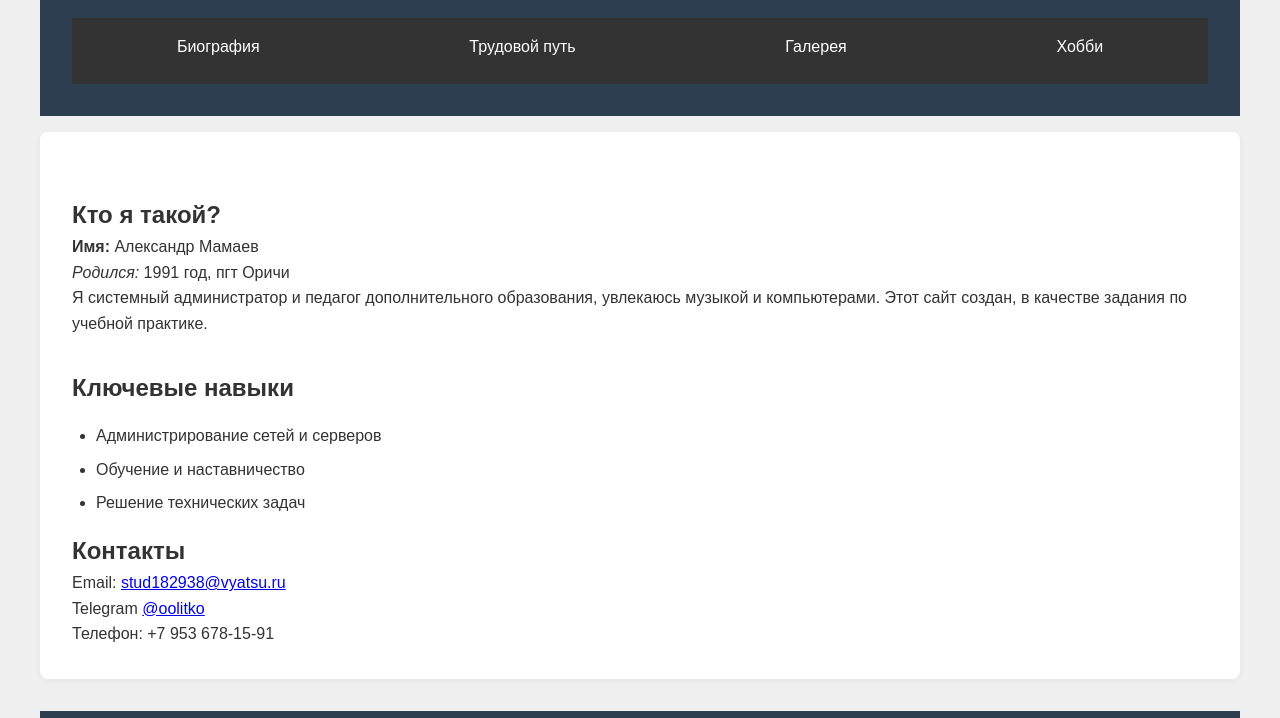
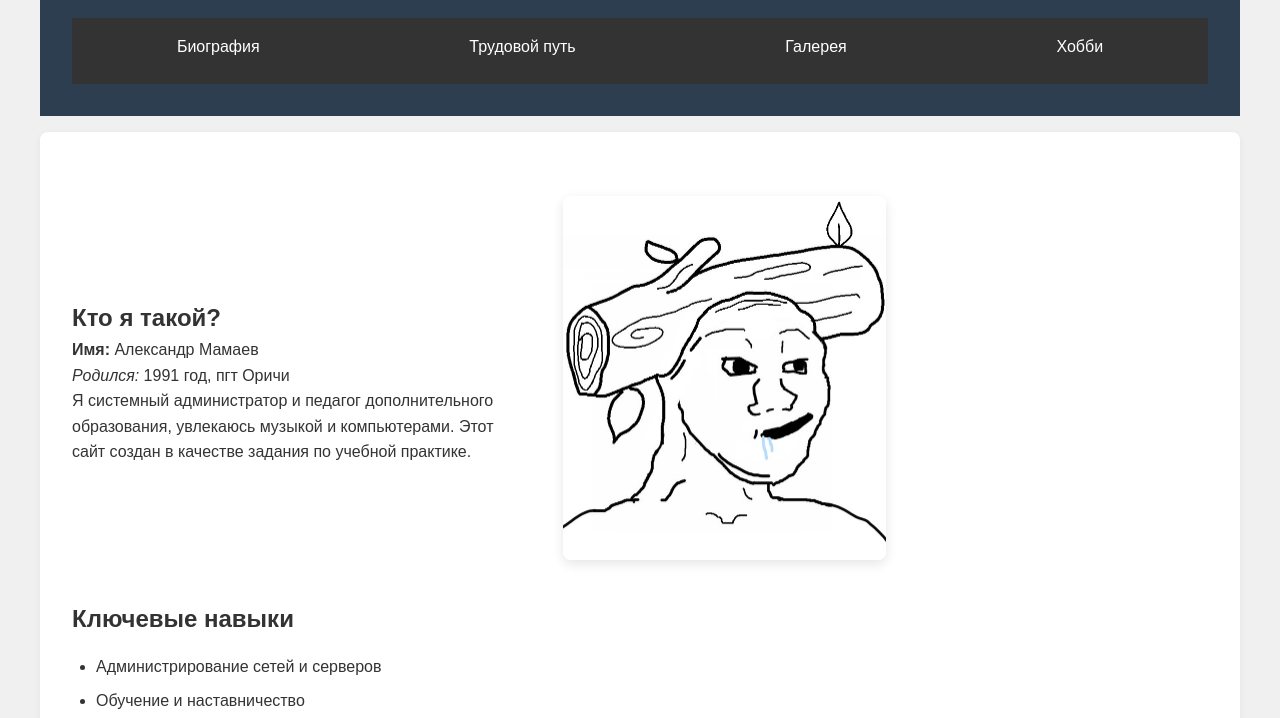
Before and after one commit to oolitko/oolitko.github.io, a plain HTML site: page index.html in a window 1280 px wide. Shown: the part 81-799 px from the top of the page. Drawn offline with Linux system fonts and the light colour scheme.

Commit message:
Update index.html

```diff
--- a/index.html
+++ b/index.html
@@ -21,14 +21,17 @@
     </header>
 
     <main>
-        <section class="about-me">
-            <div class="text">
-                <h2>Кто я такой?</h2>
-                <p><strong>Имя:</strong> Александр Мамаев</p>
-                <p><em>Родился:</em> 1991 год, пгт Оричи</p>
-                <p>Я системный администратор и педагог дополнительного образования, увлекаюсь музыкой и компьютерами. Этот сайт создан, в качестве задания по учебной практике.</p>
-            </div>
-        </section>
+     <section class="about-me">
+    <article class="text">
+        <h2>Кто я такой?</h2>
+        <p><strong>Имя:</strong> Александр Мамаев</p>
+        <p><em>Родился:</em> 1991 год, пгт Оричи</p>
+        <p>Я системный администратор и педагог дополнительного образования, увлекаюсь музыкой и компьютерами. Этот сайт создан в качестве задания по учебной практике.</p>
+    </article>
+    <figure class="photo">
+        <img src="images/me.jpg" alt="Фото Александра Мамаева">
+    </figure>
+    </section>
 
         <section class="skills-overview">
             <h2>Ключевые навыки</h2>
```
